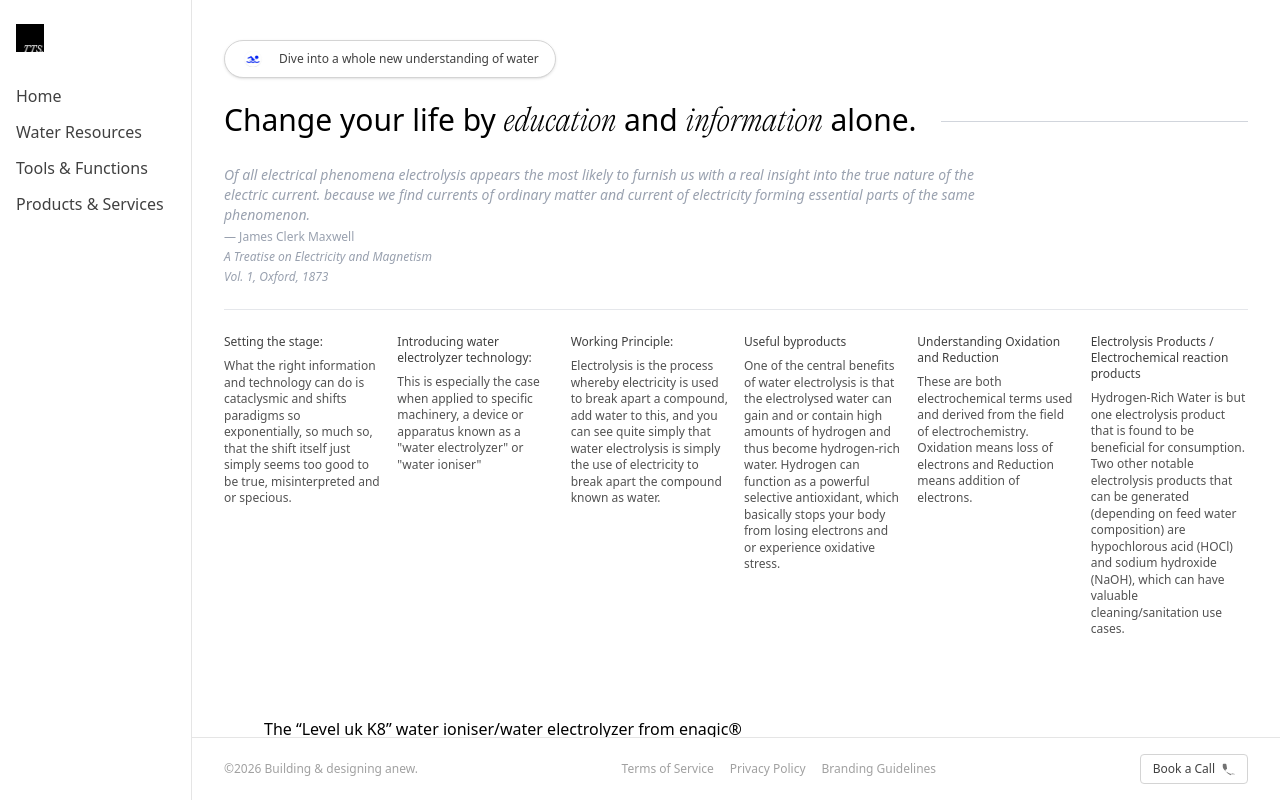
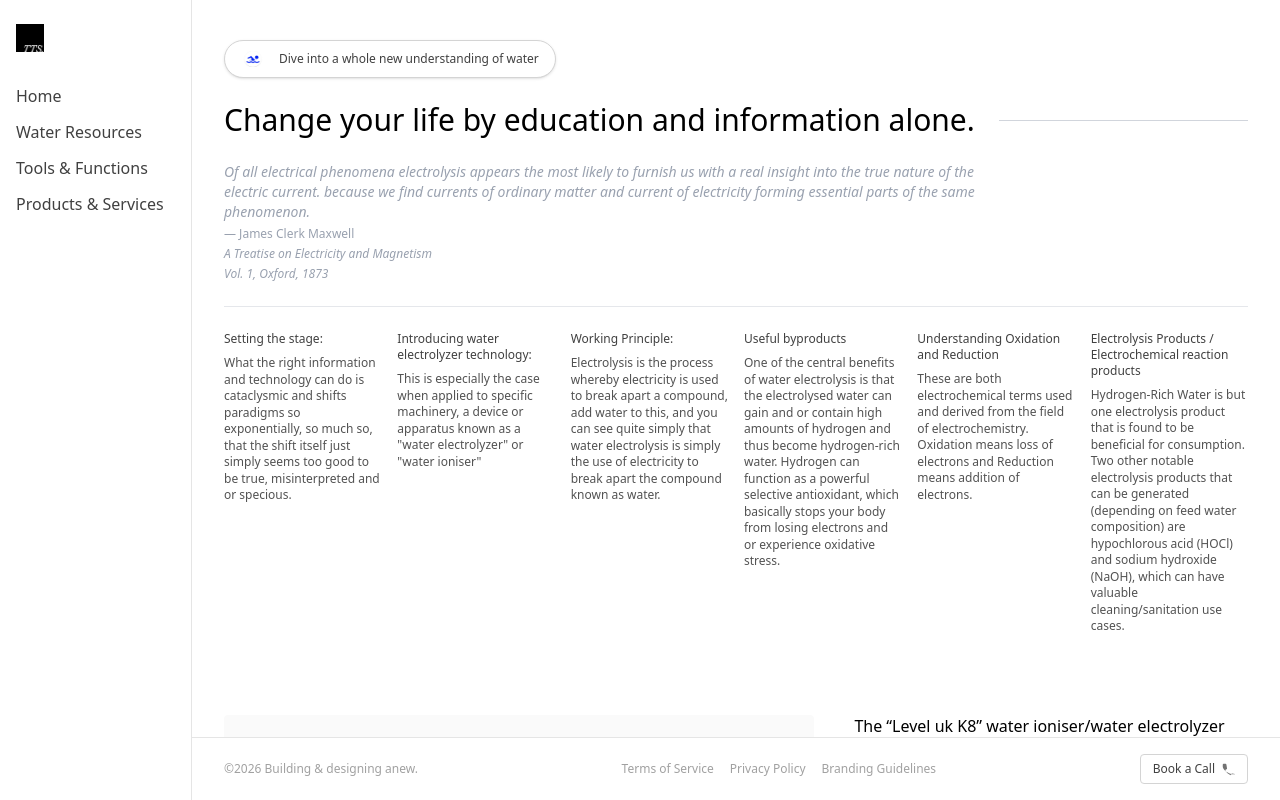
Before and after one commit to telluricaquarian/thethinkingspiritrepo, a Next.js app: page / in a window 1280 px wide. Built offline with nearby package versions, Linux system fonts and the light colour scheme.

Commit message:
Fix marquee overflow: prevent horizontal scroll and preserve K8 image visibility

```diff
--- a/components/DesktopHome.tsx
+++ b/components/DesktopHome.tsx
@@ -1,15 +1,9 @@
 "use client";
 
 import * as React from "react";
-import localFont from "next/font/local";
 import EoiModal from "./ui/eoi-modal";
 import { UsedByMarquee } from "./ui/used-by-marquee";
 import { K8_USED_BY } from "../lib/usedBy";
-
-const ppEditorial = localFont({
-  src: "../public/PPEditorialNew-UltralightItalic.otf",
-  display: "swap",
-});
 
 const EXPLAINER_COLS = [
   {
@@ -76,8 +70,8 @@ export default function DesktopHome() {
 
             {/* Headline row */}
             <div className="flex items-center gap-6">
-              <h1 className="text-3xl font-light whitespace-nowrap">
-                Change your life by <span className={ppEditorial.className}>education</span> and <span className={ppEditorial.className}>information</span> alone.
+              <h1 className="text-3xl font-light lg:whitespace-nowrap">
+                Change your life by <span style={{ fontFamily: "var(--font-pp-editorial)" }}>education</span> and <span style={{ fontFamily: "var(--font-pp-editorial)" }}>information</span> alone.
               </h1>
               <div className="flex-1 border-t border-gray-300" />
             </div>
@@ -116,12 +110,12 @@ export default function DesktopHome() {
                 <img
                   src="/images/newaqua.png"
                   alt="Level uk K8 Water Ioniser"
-                  className="w-full h-full object-contain"
+                  className="absolute inset-0 w-full h-full object-contain"
                 />
               </div>
 
               {/* Right: product details */}
-              <div className="flex flex-col gap-4">
+              <div className="flex min-w-0 flex-col gap-4">
 
                 {/* Title block */}
                 <div className="space-y-0.5">
--- a/components/ui/used-by-marquee.tsx
+++ b/components/ui/used-by-marquee.tsx
@@ -36,7 +36,7 @@ export function UsedByMarquee({
   return (
     <div
       className={clsx(
-        "relative flex items-center gap-3 rounded-md px-3 py-2 md:px-4 md:py-2.5",
+        "relative flex min-w-0 items-center gap-3 rounded-md px-3 py-2 md:px-4 md:py-2.5",
         isLight
           ? "bg-neutral-50 ring-1 ring-neutral-200"
           : "bg-white/5 ring-1 ring-white/10",
@@ -52,7 +52,7 @@ export function UsedByMarquee({
       </span>
 
       {/* Scrolling viewport */}
-      <div className="relative flex-1 overflow-hidden">
+      <div className="relative min-w-0 flex-1 overflow-hidden">
         {/* Track */}
         <div
           className="flex w-max items-center gap-3 will-change-transform"
```
